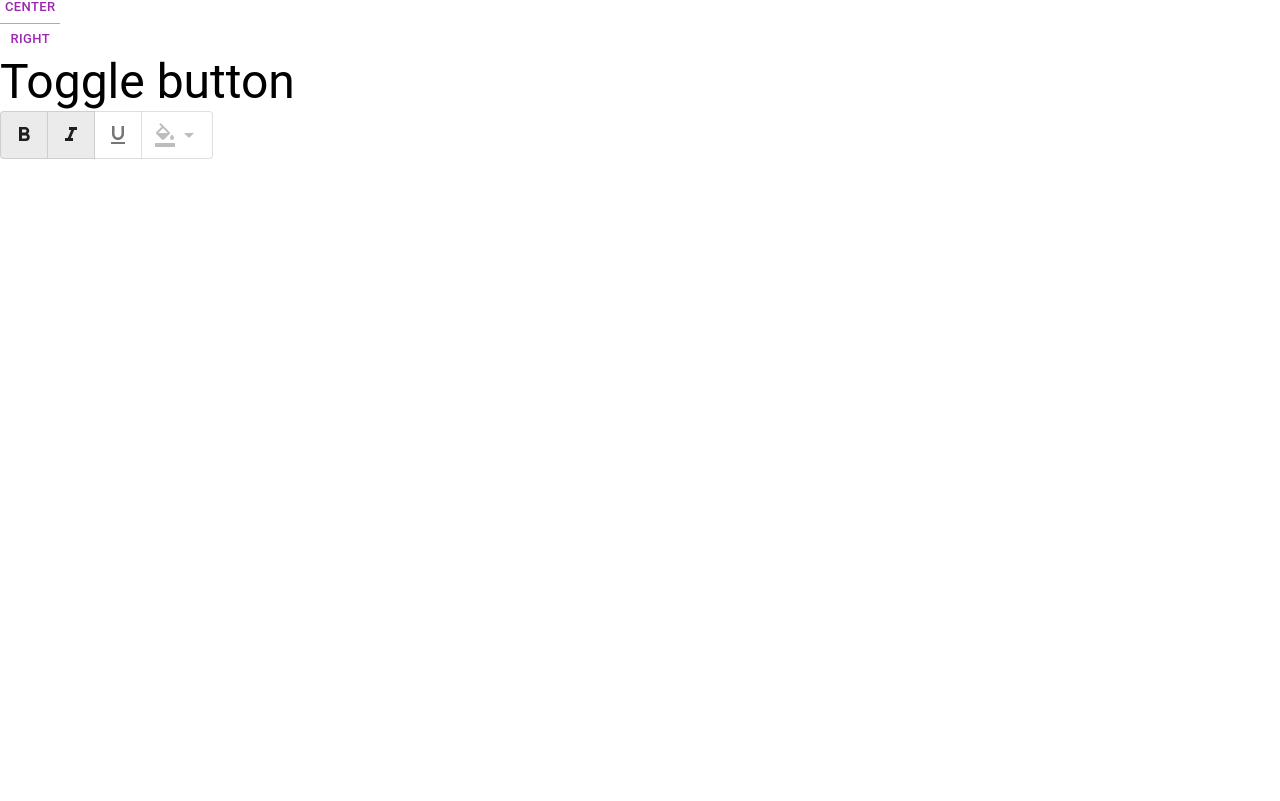
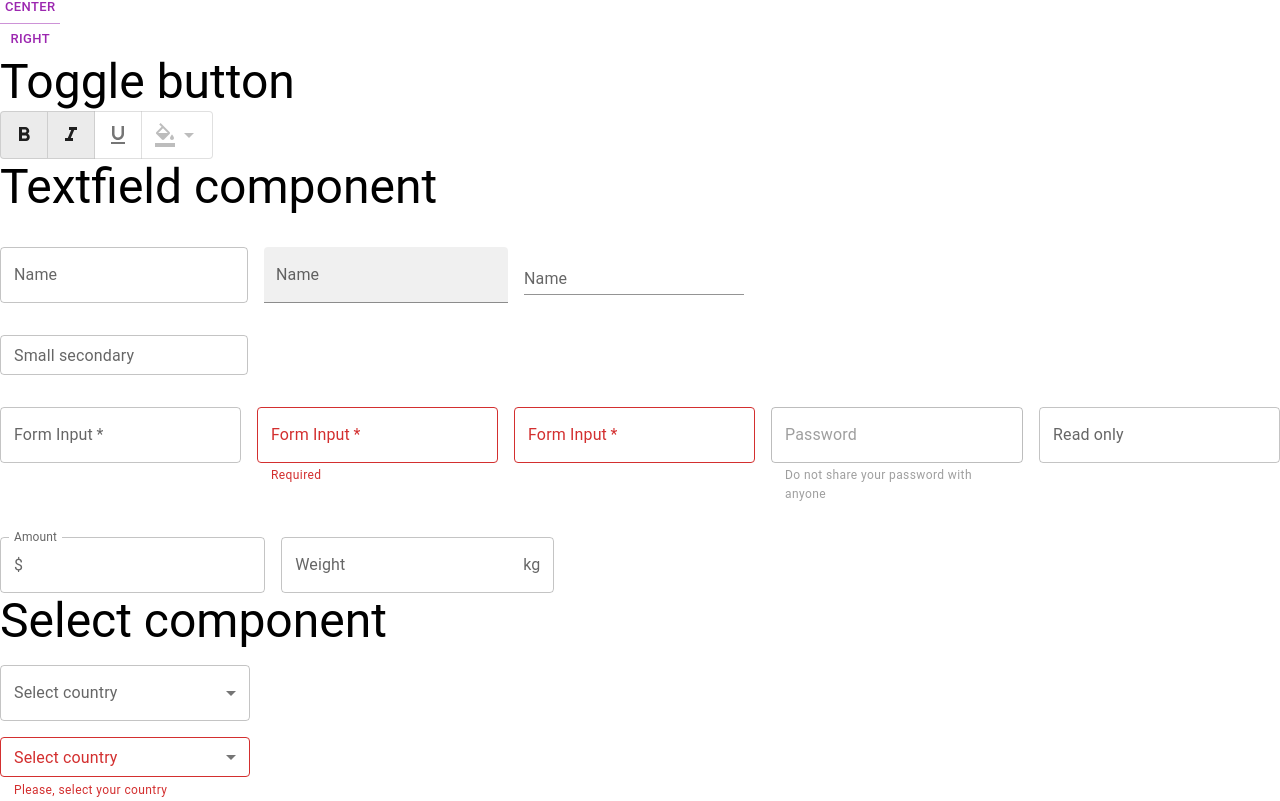
Before and after one commit to Julia13git/projet-material-ui, a React (Create React App) app: page / in a window 1280 px wide. Shown: the part 1108-1909 px from the top of the page. Before the commit the page ends 1267 px from the top, so only its background shows below. Built offline with nearby package versions, Linux system fonts and the light colour scheme.

Commit message:
SelectMui and TextFieldMui

```diff
--- a/src/App.js
+++ b/src/App.js
@@ -1,12 +1,18 @@
 import "./App.css";
-import Boutton from "./components/Boutton/boutton";
-import Text from "./components/Text/text";
+import ButtonMui from "./components/ButtonMui/buttonmui";
+import SelectMui from "./components/SelectMui/selectmui";
+import TextFieldMui from "./components/TextFieldMui/textfieldmui";
+import ToggleButtonsMultiple from "./components/ToggleButtonMui/togglebuttonmui";
+import TypographyMui from "./components/TypographyMui/typographymui";
 
 function App() {
   return (
     <div>
-      <Text />
-      <Boutton />
+      <TypographyMui />
+      <ButtonMui />
+      <ToggleButtonsMultiple />
+      <TextFieldMui />
+      <SelectMui />
     </div>
   );
 }
--- a/src/components/Boutton/boutton.jsx
+++ b/src/components/ButtonMui/buttonmui.jsx
@@ -4,26 +4,11 @@ import {
   Typography,
   IconButton,
   ButtonGroup,
-  ToggleButtonGroup,
-  ToggleButton,
 } from "@mui/material";
 
 import SendIcon from "@mui/icons-material/Send";
-import FormatBoldIcon from "@mui/icons-material/FormatBold";
-import FormatItalicIcon from "@mui/icons-material/FormatItalic";
-import FormatUnderlinedIcon from "@mui/icons-material/FormatUnderlined";
-import { useState } from "react";
-import ToggleButtonsMultiple from "../ToggleBtn/togglebtn";
 
-export default function Boutton() {
-  const [formats, setFormats] = useState(() => [
-    "bold",
-    "italic",
-    "underlined",
-  ]);
-  const handleFormat = (event, newFormats) => {
-    setFormats(newFormats);
-  };
+export default function ButtonMui() {
   return (
     <>
       <Typography variant="h3">Buttons types</Typography>
@@ -118,25 +103,6 @@ export default function Boutton() {
           <Button>Right</Button>
         </ButtonGroup>
       </Stack>
-      <Typography variant="h3">Toggle button</Typography>
-      {/* <Stack direction="row">
-        <ToggleButtonGroup
-          aria-label="text formatting"
-          value={formats}
-          onChange={handleFormat}
-        >
-          <ToggleButton>
-            <FormatBoldIcon value="bold" aria-label="bold" />
-          </ToggleButton>
-          <ToggleButton>
-            <FormatItalicIcon value="italic" aria-label="italic" />
-          </ToggleButton>
-          <ToggleButton>
-            <FormatUnderlinedIcon value="underlined" aria-label="underlined" />
-          </ToggleButton>
-        </ToggleButtonGroup>
-      </Stack> */}
-      <ToggleButtonsMultiple />
     </>
   );
 }
--- /dev/null
+++ b/src/components/SelectMui/selectmui.jsx
@@ -0,0 +1,54 @@
+import { Box, MenuItem, Stack, TextField, Typography } from "@mui/material";
+import { useState } from "react";
+
+export default function SelectMui() {
+  const [country, setCountry] = useState("");
+  const [countries, setCountries] = useState([]);
+
+  console.log({ country });
+  const handleChange = (event) => {
+    setCountry(event.target.value);
+  };
+
+  console.log({ countries });
+  const handleChangeCountries = (event) => {
+    setCountries(event.target.value);
+  };
+
+  return (
+    <Stack spacing={2}>
+      <Typography variant="h3">Select component</Typography>
+      <Box width="250px">
+        <TextField
+          fullWidth
+          label="Select country"
+          select
+          value={country}
+          onChange={handleChange}
+        >
+          <MenuItem value="IN">India</MenuItem>
+          <MenuItem value="US">USA</MenuItem>
+          <MenuItem value="AU">Australia</MenuItem>
+        </TextField>
+      </Box>
+      <Box width="250px">
+        <TextField
+          fullWidth
+          label="Select country"
+          select
+          value={countries}
+          onChange={handleChangeCountries}
+          SelectProps={{ multiple: true }}
+          size="small"
+          color="secondary"
+          helperText="Please, select your country"
+          error
+        >
+          <MenuItem value="IN">India</MenuItem>
+          <MenuItem value="US">USA</MenuItem>
+          <MenuItem value="AU">Australia</MenuItem>
+        </TextField>
+      </Box>
+    </Stack>
+  );
+}
--- /dev/null
+++ b/src/components/TextFieldMui/textfieldmui.jsx
@@ -0,0 +1,54 @@
+import { InputAdornment, Stack, TextField, Typography } from "@mui/material";
+import { useState } from "react";
+
+export default function TextFieldMui() {
+  const [value, setValue] = useState("");
+  return (
+    <Stack spacing={4}>
+      <Typography variant="h3">Textfield component</Typography>
+      <Stack direction="row" spacing={2}>
+        <TextField label="Name" variant="outlined" />
+        <TextField label="Name" variant="filled" />
+        <TextField label="Name" variant="standard" />
+      </Stack>
+      <Stack direction="row" spacing={2}>
+        <TextField label="Small secondary" size="small" color="secondary" />
+      </Stack>
+      <Stack direction="row" spacing={2}>
+        <TextField label="Form Input" required />
+        <TextField
+          label="Form Input"
+          required
+          value={value}
+          onChange={(e) => setValue(e.target.value)}
+          error={!value}
+          helperText={
+            !value ? "Required" : "Do not share your password with anyone"
+          }
+        />
+        <TextField label="Form Input" required error />
+        <TextField
+          label="Password"
+          type="password"
+          helperText="Do not share your password with anyone"
+          disabled
+        />
+        <TextField label="Read only" InputProps={{ readOnly: true }} />
+      </Stack>
+      <Stack direction="row" spacing={2}>
+        <TextField
+          label="Amount"
+          InputProps={{
+            startAdornment: <InputAdornment position="start">$</InputAdornment>,
+          }}
+        />
+        <TextField
+          label="Weight"
+          InputProps={{
+            endAdornment: <InputAdornment position="end">kg</InputAdornment>,
+          }}
+        />
+      </Stack>
+    </Stack>
+  );
+}
--- a/src/components/ToggleBtn/togglebtn.jsx
+++ /dev/null
@@ -1,38 +0,0 @@
-import * as React from "react";
-import FormatBoldIcon from "@mui/icons-material/FormatBold";
-import FormatItalicIcon from "@mui/icons-material/FormatItalic";
-import FormatUnderlinedIcon from "@mui/icons-material/FormatUnderlined";
-import FormatColorFillIcon from "@mui/icons-material/FormatColorFill";
-import ArrowDropDownIcon from "@mui/icons-material/ArrowDropDown";
-import ToggleButton from "@mui/material/ToggleButton";
-import ToggleButtonGroup from "@mui/material/ToggleButtonGroup";
-
-export default function ToggleButtonsMultiple() {
-  const [formats, setFormats] = React.useState(() => ["bold", "italic"]);
-
-  const handleFormat = (event, newFormats) => {
-    setFormats(newFormats);
-  };
-
-  return (
-    <ToggleButtonGroup
-      value={formats}
-      onChange={handleFormat}
-      aria-label="text formatting"
-    >
-      <ToggleButton value="bold" aria-label="bold">
-        <FormatBoldIcon />
-      </ToggleButton>
-      <ToggleButton value="italic" aria-label="italic">
-        <FormatItalicIcon />
-      </ToggleButton>
-      <ToggleButton value="underlined" aria-label="underlined">
-        <FormatUnderlinedIcon />
-      </ToggleButton>
-      <ToggleButton value="color" aria-label="color" disabled>
-        <FormatColorFillIcon />
-        <ArrowDropDownIcon />
-      </ToggleButton>
-    </ToggleButtonGroup>
-  );
-}
--- /dev/null
+++ b/src/components/ToggleButtonMui/togglebuttonmui.jsx
@@ -0,0 +1,42 @@
+import * as React from "react";
+import FormatBoldIcon from "@mui/icons-material/FormatBold";
+import FormatItalicIcon from "@mui/icons-material/FormatItalic";
+import FormatUnderlinedIcon from "@mui/icons-material/FormatUnderlined";
+import FormatColorFillIcon from "@mui/icons-material/FormatColorFill";
+import ArrowDropDownIcon from "@mui/icons-material/ArrowDropDown";
+import ToggleButton from "@mui/material/ToggleButton";
+import ToggleButtonGroup from "@mui/material/ToggleButtonGroup";
+import { Typography } from "@mui/material";
+
+export default function ToggleButtonsMultiple() {
+  const [formats, setFormats] = React.useState(() => ["bold", "italic"]);
+
+  const handleFormat = (event, newFormats) => {
+    setFormats(newFormats);
+  };
+
+  return (
+    <>
+      <Typography variant="h3">Toggle button</Typography>
+      <ToggleButtonGroup
+        value={formats}
+        onChange={handleFormat}
+        aria-label="text formatting"
+      >
+        <ToggleButton value="bold" aria-label="bold">
+          <FormatBoldIcon />
+        </ToggleButton>
+        <ToggleButton value="italic" aria-label="italic">
+          <FormatItalicIcon />
+        </ToggleButton>
+        <ToggleButton value="underlined" aria-label="underlined">
+          <FormatUnderlinedIcon />
+        </ToggleButton>
+        <ToggleButton value="color" aria-label="color" disabled>
+          <FormatColorFillIcon />
+          <ArrowDropDownIcon />
+        </ToggleButton>
+      </ToggleButtonGroup>
+    </>
+  );
+}
--- a/src/components/Text/text.jsx
+++ b/src/components/TypographyMui/typographymui.jsx
@@ -1,6 +1,6 @@
 import { Typography } from "@mui/material";
 
-export default function Text() {
+export default function TypographyMui() {
   return (
     <>
       {/* Le composant Typography */}
```
